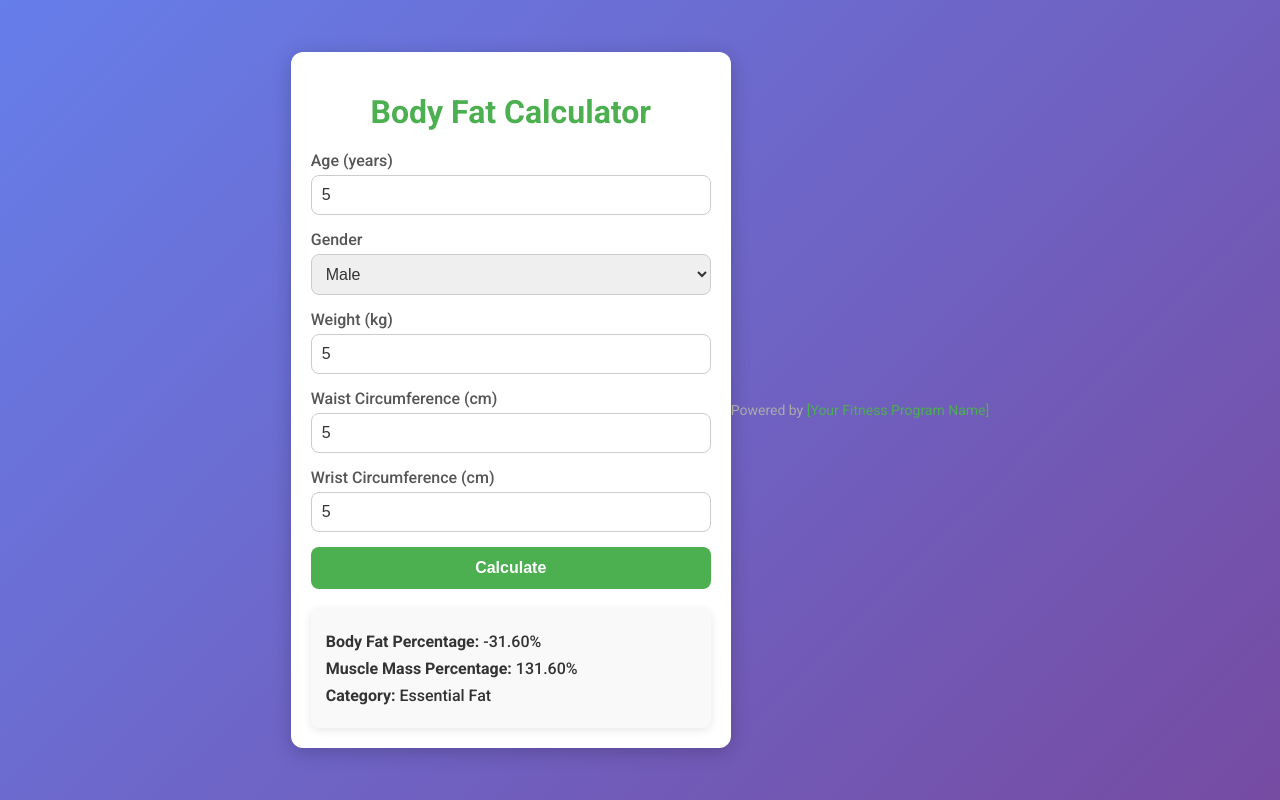
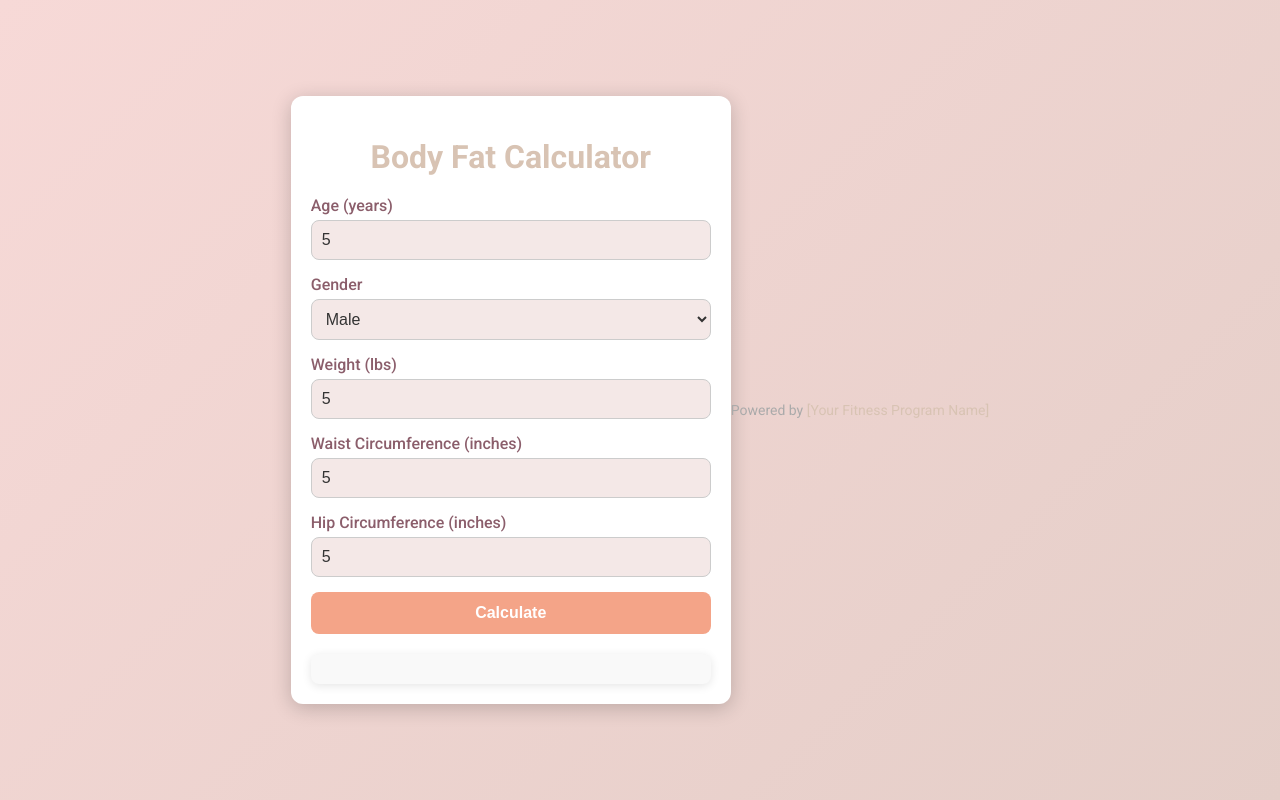
Before and after one commit to rachellemariefit/body-fat-calculator, a plain HTML site: page index.html in a window 1280 px wide. Both pictures are taken after typing "5", "5", "5", "5" into the empty fields and a click on the button "Calculate". Drawn offline with Linux system fonts and the light colour scheme.

Commit message:
Update index.html

```diff
--- a/index.html
+++ b/index.html
@@ -14,7 +14,7 @@
             justify-content: center;
             align-items: center;
             min-height: 100vh;
-            background: linear-gradient(135deg, #667eea, #764ba2);
+            background: linear-gradient(135deg, #f7d9d7, #e4cec8);
             color: #333;
         }
         .calculator {
@@ -28,7 +28,7 @@
         h1 {
             text-align: center;
             margin-bottom: 20px;
-            color: #4caf50;
+            color: #d8c3b3;
         }
         .input-group {
             margin-bottom: 15px;
@@ -37,7 +37,7 @@
             display: block;
             margin-bottom: 5px;
             font-weight: 500;
-            color: #555;
+            color: #8b5e6b;
         }
         .input-group input, .input-group select {
             width: 100%;
@@ -47,11 +47,12 @@
             border-radius: 8px;
             font-size: 16px;
             color: #333;
+            background: #f4e8e7;
         }
         .button {
             width: 100%;
             padding: 12px;
-            background: #4caf50;
+            background: #f4a488;
             color: #fff;
             border: none;
             border-radius: 8px;
@@ -61,7 +62,7 @@
             transition: background 0.3s;
         }
         .button:hover {
-            background: #45a049;
+            background: #e48c72;
         }
         .results {
             margin-top: 20px;
@@ -82,7 +83,7 @@
             color: #aaa;
         }
         footer a {
-            color: #4caf50;
+            color: #d8c3b3;
             text-decoration: none;
         }
         footer a:hover {
@@ -105,16 +106,16 @@
             </select>
         </div>
         <div class="input-group">
-            <label for="weight">Weight (kg)</label>
+            <label for="weight">Weight (lbs)</label>
             <input type="number" id="weight" placeholder="Enter your weight">
         </div>
         <div class="input-group">
-            <label for="waist">Waist Circumference (cm)</label>
+            <label for="waist">Waist Circumference (inches)</label>
             <input type="number" id="waist" placeholder="Enter your waist measurement">
         </div>
         <div class="input-group">
-            <label for="wrist">Wrist Circumference (cm)</label>
-            <input type="number" id="wrist" placeholder="Enter your wrist measurement">
+            <label for="hip">Hip Circumference (inches)</label>
+            <input type="number" id="hip" placeholder="Enter your hip measurement">
         </div>
         <button class="button" onclick="calculateBodyFat()">Calculate</button>
         <div class="results" id="results"></div>
@@ -129,10 +130,10 @@
             const gender = document.getElementById('gender').value;
             const weight = parseFloat(document.getElementById('weight').value);
             const waist = parseFloat(document.getElementById('waist').value);
-            const wrist = parseFloat(document.getElementById('wrist').value);
+            const hip = parseFloat(document.getElementById('hip').value);
             const resultsDiv = document.getElementById('results');
 
-            if (!age || !weight || !waist || !wrist) {
+            if (!age || !weight || !waist || !hip) {
                 resultsDiv.innerHTML = '<p>Please fill out all fields.</p>';
                 return;
             }
@@ -140,11 +141,11 @@
             let bodyFatPercentage;
 
             if (gender === 'male') {
-                // Simplified calculation for males
-                bodyFatPercentage = (waist * 0.74) - (weight * 0.082 + 34.89);
+                // Formula for males: Example formula, adjust as needed
+                bodyFatPercentage = (495 / (1.0324 - 0.19077 * Math.log10(waist - hip) + 0.15456 * Math.log10(height))) - 450;
             } else {
-                // Simplified calculation for females
-                bodyFatPercentage = (waist * 0.74) + (wrist / 3.14) - (weight * 0.082 + 44.74);
+                // Formula for females: Example formula, adjust as needed
+                bodyFatPercentage = (495 / (1.29579 - 0.35004 * Math.log10(waist + hip) + 0.22100 * Math.log10(height))) - 450;
             }
 
             const muscleMassPercentage = 100 - bodyFatPercentage;
```
